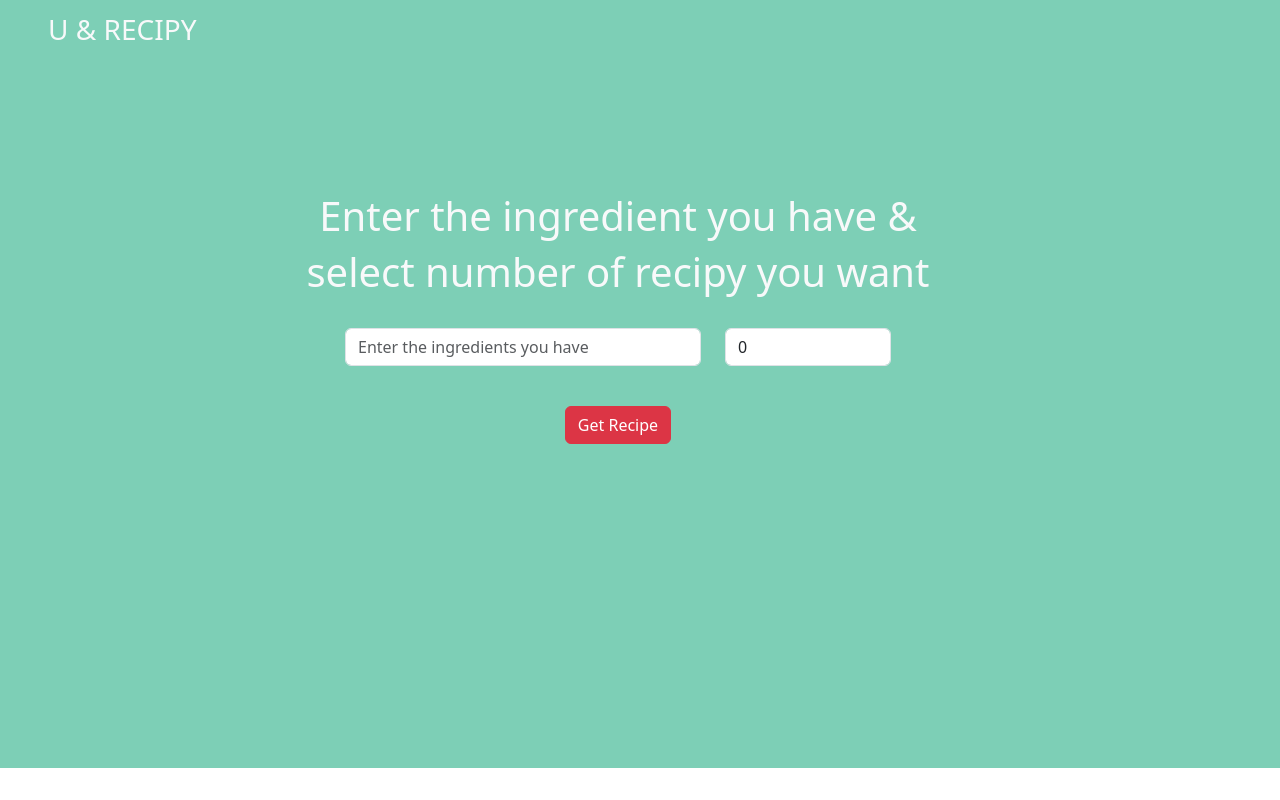
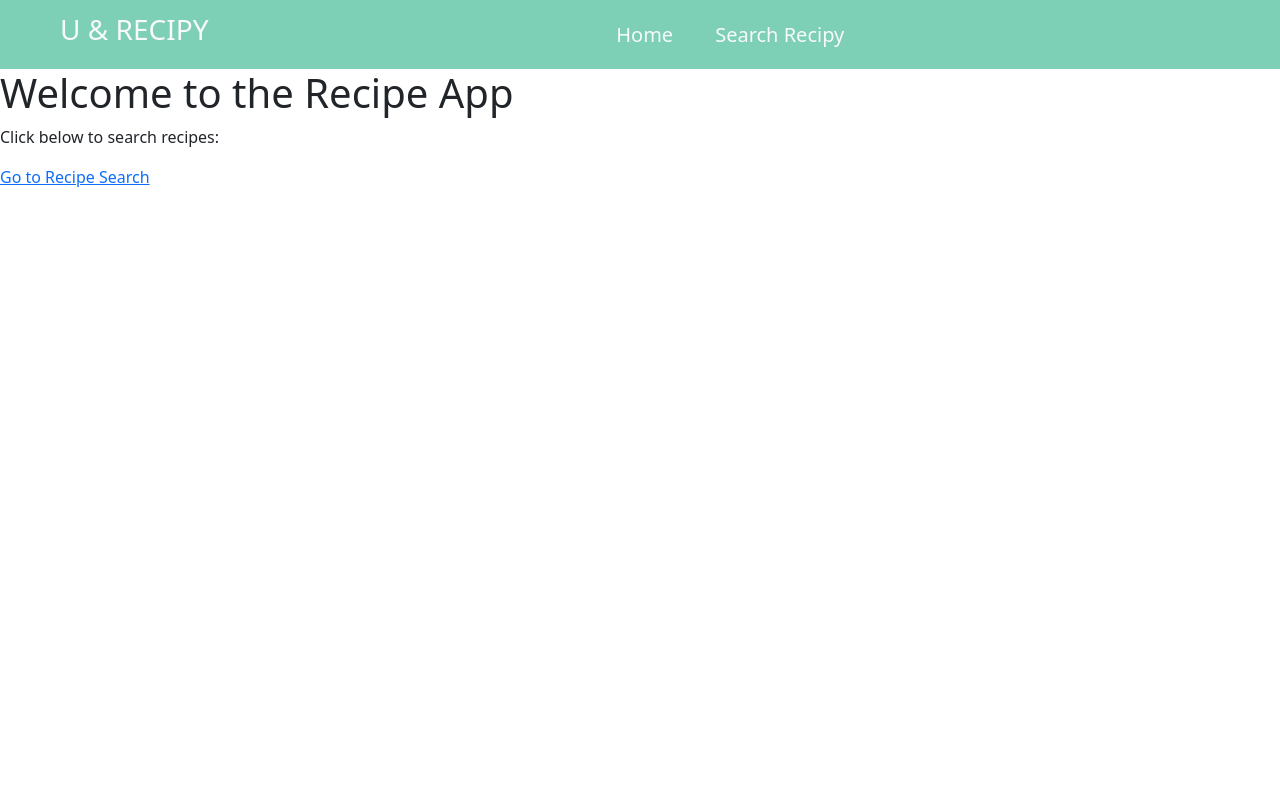
Before and after one commit to harshitprakash/U-Recipe, a React (Vite) app: page / in a window 1280 px wide. Built offline with nearby package versions, Linux system fonts and the light colour scheme.

Commit message:
home page and routes

```diff
--- a/package.json
+++ b/package.json
@@ -13,6 +13,7 @@
     "bootstrap": "^5.3.3",
     "react": "^18.3.1",
     "react-dom": "^18.3.1",
+    "react-router-dom": "^7.0.2",
     "reactjs-popup": "^2.0.6"
   },
   "devDependencies": {
--- a/src/App.jsx
+++ b/src/App.jsx
@@ -1,12 +1,17 @@
+import { BrowserRouter, Routes, Route } from 'react-router-dom';
 
-import Sidebar from "./components/sidebar/Sidebar"
-import Searchrecipy from "./components/main/Searchrecipy"
+import Searchrecipy from './components/main/Searchrecipy';
+import Home from "./components/main/Home";
+
 const App = () => {
   return (
   <div>
-    <Sidebar/>
-    <Searchrecipy/>
-
+    <BrowserRouter>
+      <Routes>
+              <Route index element={<Home />}/>
+              <Route path="/Searchrecipy" element={<Searchrecipy />}/>
+      </Routes>
+    </BrowserRouter>
   </div>
   )
 }
--- /dev/null
+++ b/src/components/main/Home.jsx
@@ -0,0 +1,20 @@
+import React from 'react';
+import { Link } from 'react-router-dom';
+
+import Sidebar from "../sidebar/Sidebar";  // Import Sidebar if you plan to use it
+
+function Home() {
+  return (
+    <div>
+        <Sidebar/>
+            <div>
+                <h1>Welcome to the Recipe App</h1>
+                <p>Click below to search recipes:</p>
+                <Link to="/searchrecipy">Go to Recipe Search</Link>
+            </div>
+
+    </div>
+  );
+}
+
+export default Home;
--- a/src/components/main/Searchrecipy.jsx
+++ b/src/components/main/Searchrecipy.jsx
@@ -1,4 +1,7 @@
 import { useState } from "react";
+
+import Sidebar from "../sidebar/Sidebar";
+
 import Popup from 'reactjs-popup';
 import 'reactjs-popup/dist/index.css';
 
@@ -94,6 +97,7 @@ const Searchrecipy = () => {
 
     return (
         <div >
+                <Sidebar/>
             <div className={`d-flex m-0 ${isClicked ? 'rounded-bottom-circle' : ''}`} style={{ backgroundColor: '#7dcfb6',height: isClicked ? '450px' : '700px' }}>
                 <div className="container ms-5 me-5 mt-4 mb-5">
                         <section className="controls "style={{marginTop:isClicked?'':'100px'}}>
@@ -220,7 +224,7 @@ const Searchrecipy = () => {
                                                 <h4>Instructions</h4>
                                                 <div className="card">
                                                     <div className="card-body">
-                                                        <p className="card-text">{extractedRecipeData.instructions}</p>
+                                                    <p className="card-text" dangerouslySetInnerHTML={{ __html: extractedRecipeData.instructions }}></p>
                                                     </div>
                                                 </div>
                                             </div>
--- a/src/components/sidebar/Sidebar.jsx
+++ b/src/components/sidebar/Sidebar.jsx
@@ -1,13 +1,32 @@
+import { Link } from 'react-router-dom';
+
 
 const Sidebar = () => {
   return (
     <div>
-        <nav className="navbar navbar-light" style={{ backgroundColor: '#7dcfb6' }}>
-        <span className="navbar-brand mb-2 h1 ms-5 text-light text-uppercase fs-3">U & Recipy</span>
+
+        <nav className="navbar navbar-expand-lg "style={{ backgroundColor: '#7dcfb6' }}>
+          <div className="container-fluid ms-lg-5 me-lg-5 ms-sm-1 me-sm-1">
+          <span className="navbar-brand mb-2 "><a href="/" className='h1  text-light text-uppercase fs-3 text-decoration-none'>U & Recipy</a></span>
+
+            <button className="navbar-toggler" type="button" data-bs-toggle="collapse" data-bs-target="#navbarNavDropdown" aria-controls="navbarNavDropdown" aria-expanded="false" aria-label="Toggle navigation">
+              <span className="navbar-toggler-icon"></span>
+            </button>
+            <div className="collapse navbar-collapse" id="navbarNavDropdown">
+              <ul className="navbar-nav m-auto">
+                <li className="nav-item">
+                <a href="/" className="btn btn-link text-light fs-5 text-decoration-none ms-3">Home</a>
+                </li>
+                <li className="nav-item">
+                <a href="/searchrecipy" className="btn btn-link text-light fs-5 text-decoration-none ms-3 ">Search Recipy</a>
+                </li>
+              </ul>
+            </div>
+          </div>
         </nav>
 
     </div>
   )
 }
 
-export default Sidebar
+export default Sidebar;
```
Also changed, not shown: 1 other file (tests, documents, lock files or other folders).
